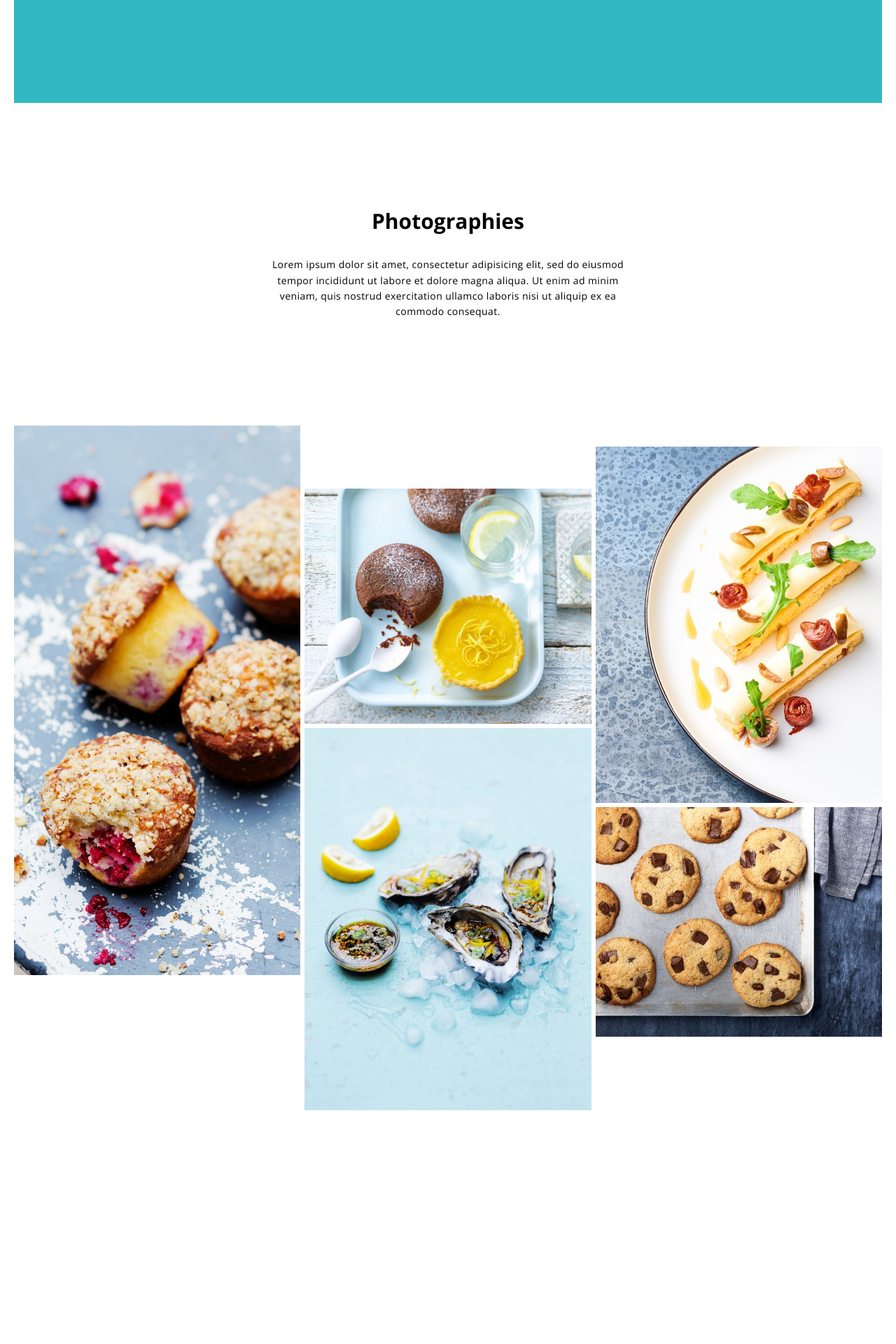
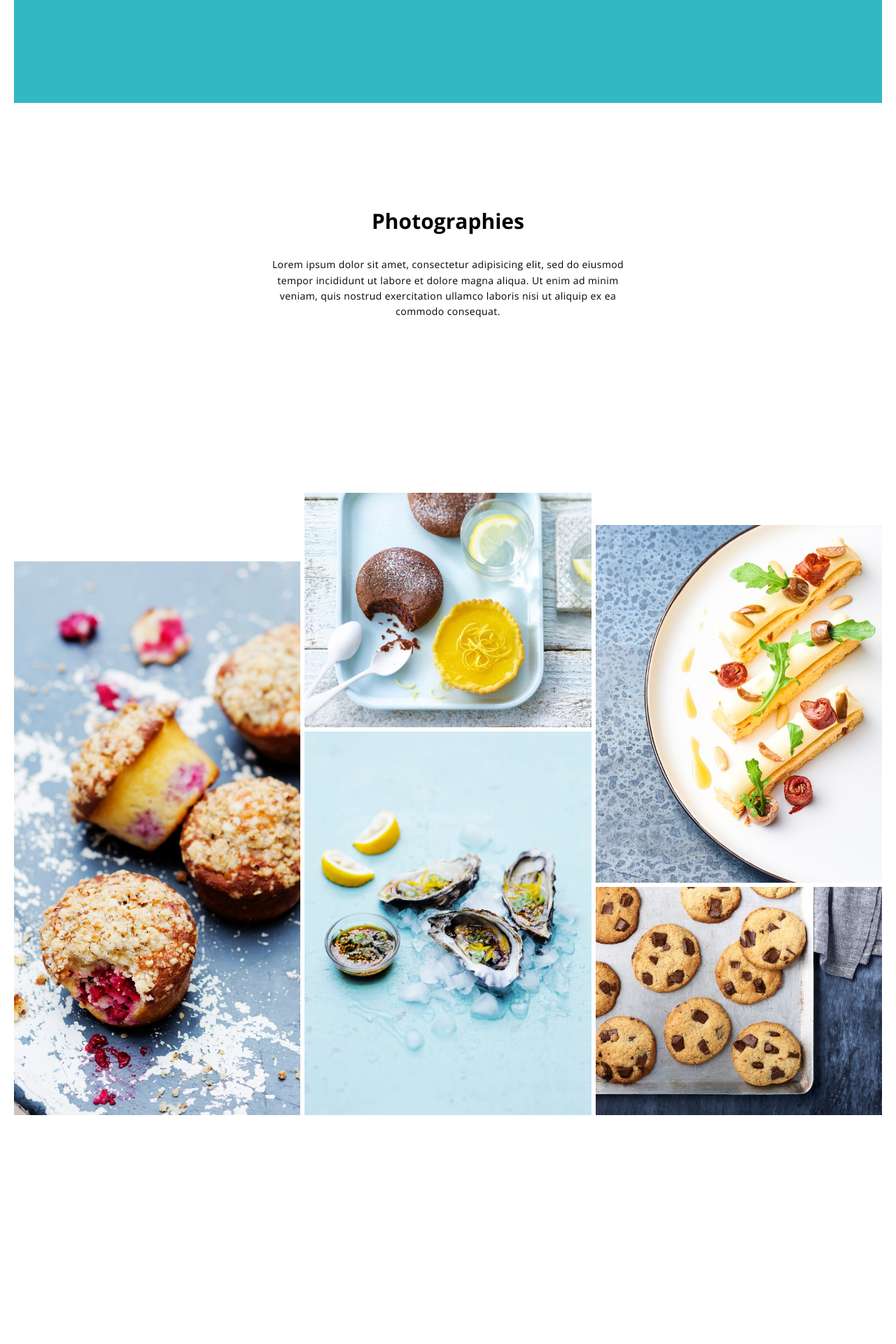
Before and after one commit to ElsaGuilitch/elsaguilitch.github.io, a Jekyll site: the page built from project-martin.md, in a window 1280 px wide. Shown: the part 2409-4329 px from the top of the page at 70% size. Built offline with Jekyll 4.4.1, drawn with Linux system fonts in a browser that asks for light colours; before the commit the page ends 4168 px from its top, so only the background shows below that.

Commit message:
Martin Mosaic Done

```diff
--- a/_sass/_project-martin.scss
+++ b/_sass/_project-martin.scss
@@ -34,40 +34,40 @@ body.page-martin section.project-wrapper {
   }
 
   section.mosaic-wrapper {
-    $margin: 6px;
-
     padding-top: 0;
 
     ul.mosaic-list {
       font-size: 0;
-      margin: 0 -$margin / 2;
+      margin-left: -$margin-mosaic;
+      margin-right: -$margin-mosaic;
 
       li.mosaic-item {
-        vertical-align: top;
         display: inline-block;
-
         width: (100% / 3);
-        font-size: 1rem;
-        box-sizing: border-box;
-        padding: 0 $margin / 2;
 
         @media #{$mobile-portrait} {
           width: 50%;
           &:last-child { width: 100%; }
           &:first-child { vertical-align: bottom; }
         }
-      }
 
-      .mosaic-item-image {
+        div.mosaic-item-image {
           position: relative;
+
+          > .content {
+            position: absolute;
+            top: $margin-mosaic;
+            left: $margin-mosaic;
+            right: $margin-mosaic;
+            bottom: $margin-mosaic;
             background-repeat: no-repeat;
             background-size: cover;
             background-position: center center;
-        margin-bottom: $margin;
             background-color: $gray;
+          }
 
           &:before {
-          display: block;
+            display: inline-block;
             content: "";
             width: 100%;
           }
@@ -121,3 +121,4 @@ body.page-martin section.project-wrapper {
       }
     }
   }
+}
--- a/project-martin.md
+++ b/project-martin.md
@@ -57,6 +57,32 @@ body_class: martin project-page
     <section class="mosaic-wrapper full-width">
         <ul class="mosaic-list">
             <li class="mosaic-item">
+                <div class="mosaic-item-image cake">
+                    <div class="content" style="background-image:url('/static/images/projects/martin/melanie-martin-cake_2.jpg');"></div>
+                </div>
+            </li>
+            <li class="mosaic-item">
+                <div class="mosaic-item-image chocolate">
+                    <div class="content" style="background-image:url('/static/images/projects/martin/melanie-martin-chocolate.jpg');"></div>
+                </div>
+                <div class="mosaic-item-image oyster">
+                    <div class="content" style="background-image:url('/static/images/projects/martin/melanie-martin-oyster.jpg');"></div>
+                </div>
+            </li>
+            <li class="mosaic-item">
+                <div class="mosaic-item-image fromage">
+                    <div class="content" style="background-image:url('/static/images/projects/martin/melanie-martin-fromage.jpg');"></div>
+                </div>
+                <div class="mosaic-item-image cookies">
+                    <div class="content" style="background-image:url('/static/images/projects/martin/melanie-martin-cookies.jpg');"></div>
+                </div>
+            </li>
+        </ul>
+    </section>
+
+    <section class="mosaic-wrapper full-width">
+        <ul class="mosaic-list">
+            <li class="mosaic-item">
                 <ul>
                     <li class="mosaic-item-image cake" style="background-image:url('/static/images/projects/martin/melanie-martin-cake_2.jpg');"></li>
                 </ul>
```
Lines whose indentation alone changed are shown as unchanged.
